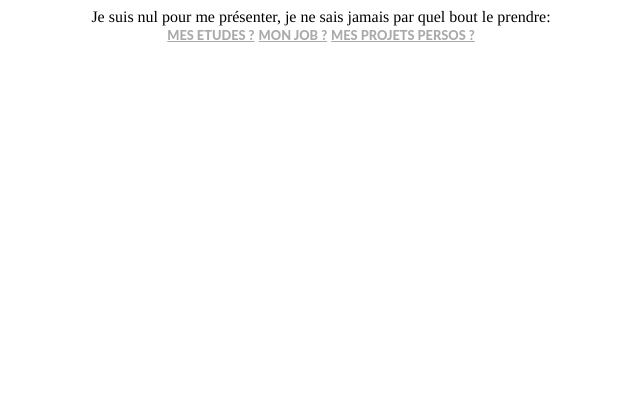
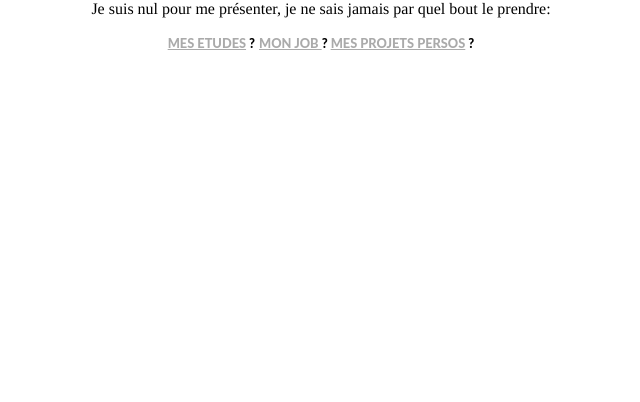
Before and after one commit to dbaruchel/Site-perso, a plain HTML site: page presentation/index.html in a window 1280 px wide. Shown: the part 414-816 px from the top of the page, without its empty margins (319-959 px from the left). Drawn offline with Linux system fonts and the light colour scheme.

Commit message:
smallcaps

```diff
--- a/presentation/index.html
+++ b/presentation/index.html
@@ -11,8 +11,9 @@
 			<h1>Pour être honnête,</h1>
 			<p>
 				Je suis nul pour me présenter, je ne sais jamais par quel bout le prendre:
-				<br>
-				<a href="/etudes">Mes Etudes ?</a> <a href="/job">Mon Job ?</a> <a href="/projets">Mes Projets Persos ?</a>
+			</p>
+			<p>
+				<a href="/etudes">Mes Etudes</a><span class="smallcaps"> ?</span> <a href="/job">Mon Job </a><span class="smallcaps">? </span><a href="/projets">Mes Projets Persos</a><span class="smallcaps"> ?</span>
 			</p>
 		</div>
 	</body>
--- a/style.css
+++ b/style.css
@@ -16,3 +16,10 @@ a {
 	text-transform: uppercase;
 	font-weight: 800;
 }
+
+.smallcaps {
+	font-family: "Lato";
+	font-size: 0.8em;
+	text-transform: uppercase;
+	font-weight: 800;
+}
```
Also changed, not shown: index.html (+2 -3 lines).
